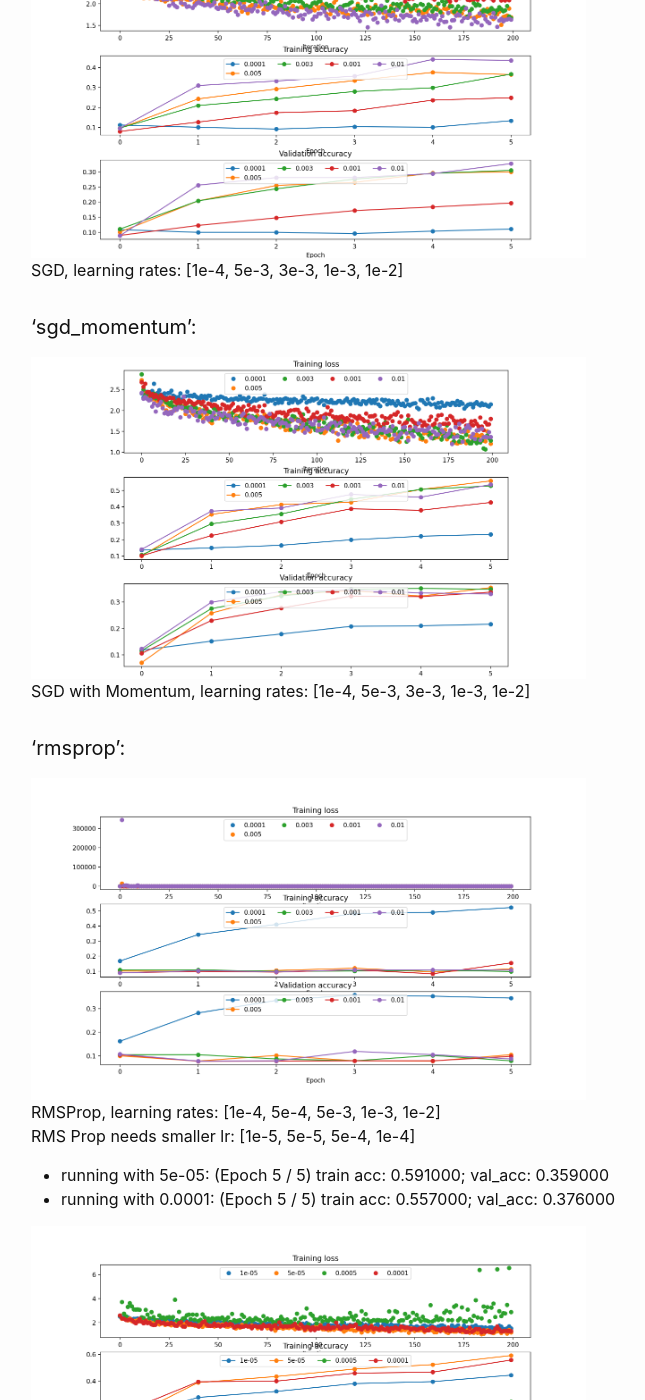
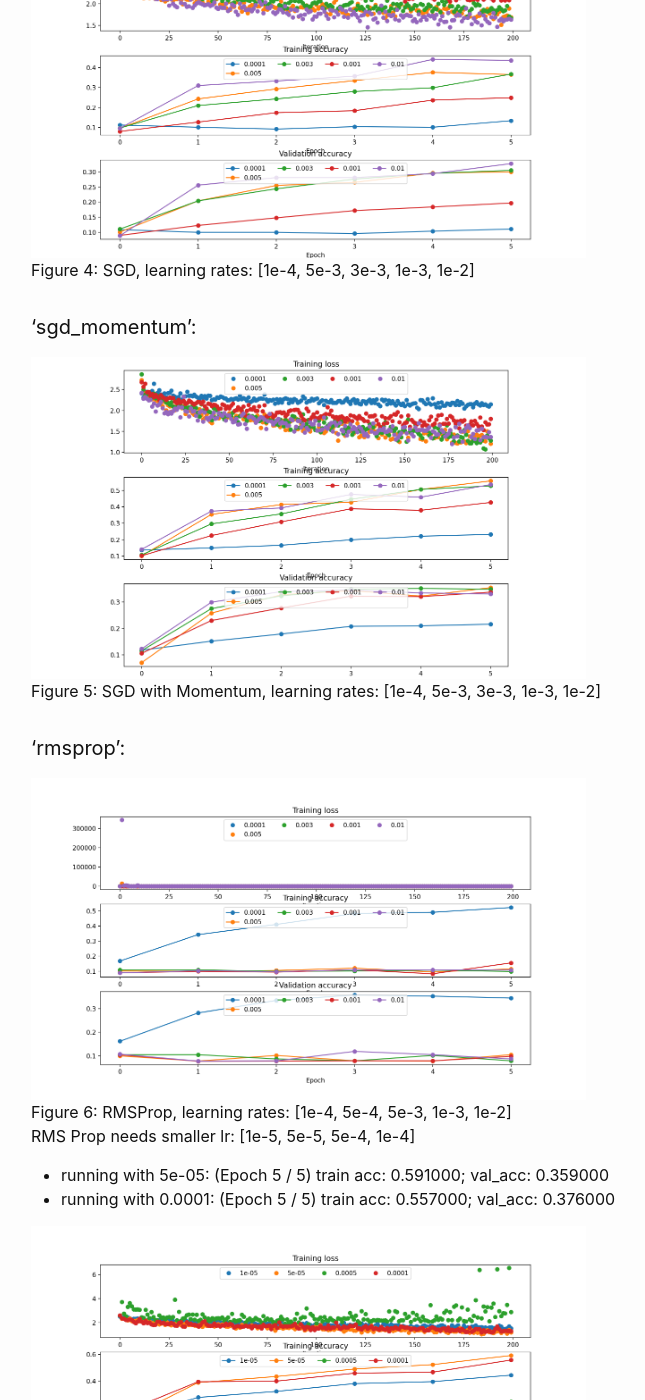
Before and after one commit to pelinbalci/pelinbalci.github.io, a Jekyll site: the page built from _posts/2020-10-14-optimization_algorithms.md, in a window 1280 px wide and 1400 px high, scrolled down 5322 px. Shown: the whole window, without its empty margins (239-884 px from the left). Built offline with Jekyll 4.4.1, drawn with Linux system fonts in a browser that asks for light colours; some of the changed text lies outside the part shown.

Commit message:
fig names

```diff
--- a/_posts/2020-10-14-optimization_algorithms.md
+++ b/_posts/2020-10-14-optimization_algorithms.md
@@ -4,8 +4,8 @@ title: "Standford cs231n: Optimization Algorithms in Neural Networks"
 categories: nn
 ---
 
-In this post, Optimization Algorithms in Neural Network will be explained. Thanks to Standsord University, the lecture videos of cs231n
-can be found in YouTube and all materials are freely available (see the references).
+In this post, Optimization Algorithms in Neural Network will be explained. Thanks to Standsord University, the lecture
+videos of cs231n can be found in YouTube and all materials are freely available (see the references).
 
 # First Order Optimization Algorithms
 
@@ -35,7 +35,7 @@ can be found in YouTube and all materials are freely available (see the referenc
 
 <div class="fig figcenter fighighlight">
   <img src="/assets/optimization_images/sgd_vs_momentum.png" width="75%">
-  <div class="figcaption">SGD vs SGD with Momentum</div>
+  <div class="figcaption">Figure 1: SGD vs SGD with Momentum</div>
 </div>
 
 
@@ -143,14 +143,14 @@ Different Models comparison: {'sgd': 5e-3, 'sgd_momentum':  5e-3, 'rmsprop': 1e-
 
 <div class="fig figcenter fighighlight">
   <img src="/assets/optimization_images/different_models.png" width="75%">
-  <div class="figcaption">Different models</div>
+  <div class="figcaption">Figure 2: Different models</div>
 </div>
 
 Different Models comparison: {'sgd': 1e-3, 'sgd_momentum':  1e-3, 'rmsprop': 1e-3, 'adam': 1e-3}
 
 <div class="fig figcenter fighighlight">
   <img src="/assets/optimization_images/different_models_same_lr.png" width="75%">
-  <div class="figcaption">Different models with the same learning rate</div>
+  <div class="figcaption">Figure 3: Different models with the same learning rate</div>
 </div>
 
 ## Change LR
@@ -167,7 +167,7 @@ Start with no decay. Select the best learning rate. Check the loss plot and deci
 
 <div class="fig figcenter fighighlight">
   <img src="/assets/optimization_images/sgd_lr.png" width="75%">
-  <div class="figcaption">SGD, learning rates: [1e-4, 5e-3, 3e-3, 1e-3, 1e-2]</div>
+  <div class="figcaption">Figure 4: SGD, learning rates: [1e-4, 5e-3, 3e-3, 1e-3, 1e-2]</div>
 </div>
 
 
@@ -175,14 +175,14 @@ Start with no decay. Select the best learning rate. Check the loss plot and deci
 
 <div class="fig figcenter fighighlight">
   <img src="/assets/optimization_images/sgd_moment_lr.png" width="75%">
-  <div class="figcaption">SGD with Momentum, learning rates: [1e-4, 5e-3, 3e-3, 1e-3, 1e-2]</div>
+  <div class="figcaption">Figure 5: SGD with Momentum, learning rates: [1e-4, 5e-3, 3e-3, 1e-3, 1e-2]</div>
 </div>
 
 #### 'rmsprop':
 
 <div class="fig figcenter fighighlight">
   <img src="/assets/optimization_images/rms_lr.png" width="75%">
-  <div class="figcaption">RMSProp, learning rates: [1e-4, 5e-4, 5e-3, 1e-3, 1e-2]</div>
+  <div class="figcaption">Figure 6: RMSProp, learning rates: [1e-4, 5e-4, 5e-3, 1e-3, 1e-2]</div>
 </div>
 
 
@@ -199,7 +199,7 @@ RMS Prop needs smaller lr: [1e-5, 5e-5, 5e-4, 1e-4]
 
 <div class="fig figcenter fighighlight">
   <img src="/assets/optimization_images/adam_lr.png" width="75%">
-  <div class="figcaption">Adam, learning rates: [1e-4, 5e-4, 5e-3, 1e-3, 1e-2]</div>
+  <div class="figcaption">Figure 7: Adam, learning rates: [1e-4, 5e-4, 5e-3, 1e-3, 1e-2]</div>
 </div>
 
 
```
Also changed, not shown: _posts/2020-10-19-image-operations.md (+2 -2 lines), _posts/2020-10-20-style-transfer.md (+1 -1 lines).
